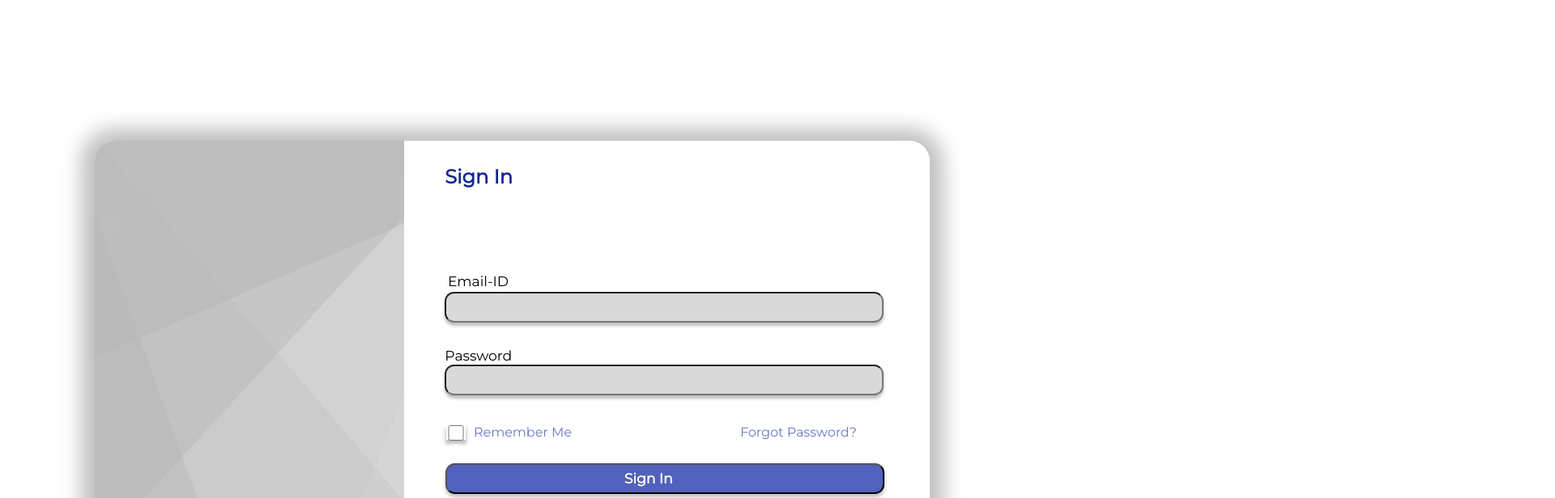
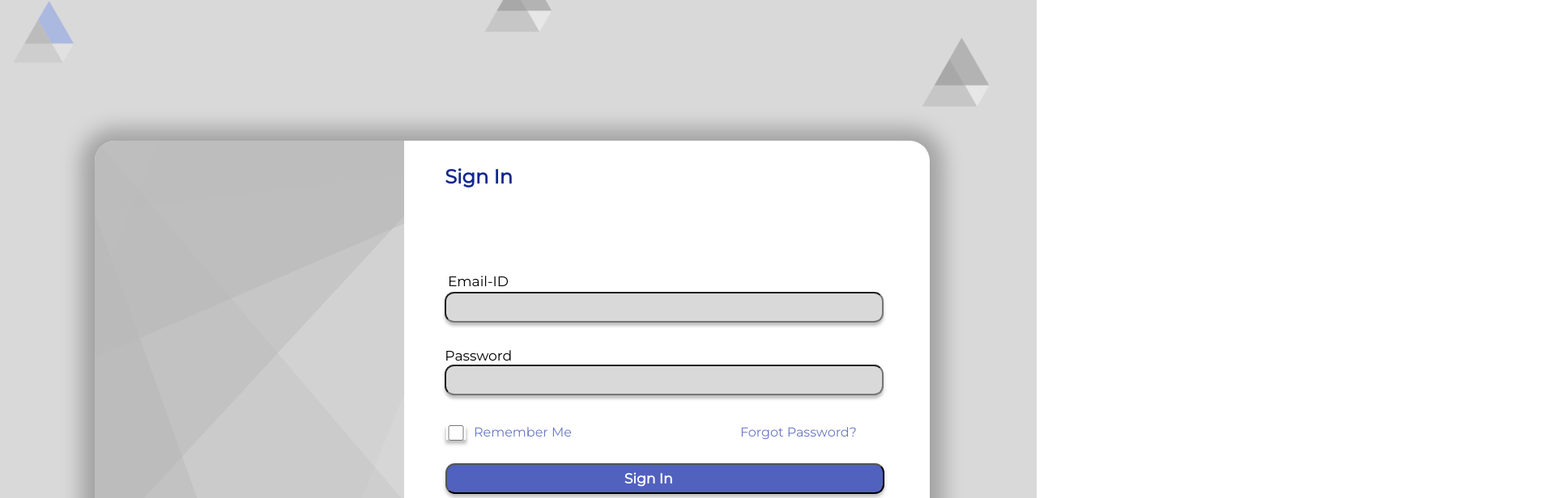
Before and after one commit to ipash185/CA_Portal_24, a React (Create React App) app: page /SignIn in a window 1280 px wide. Shown: the top 616 px of the page at 81% size, 1920 px wide, since content can reach past the window. Built offline with nearby package versions, Linux system fonts and the light colour scheme; no server answers.

Commit message:
scrolling removed

```diff
--- a/src/pages/Profile/Profile.module.css
+++ b/src/pages/Profile/Profile.module.css
@@ -22,6 +22,9 @@ body {
     display:flex;
     background-size: cover;
     background-position: center;
+    background-attachment: fixed;
+    overflow:hidden;
+    position: fixed;
   }
 
 
@@ -311,41 +314,20 @@ font-size: 2.6vh;
   }
 
 
-  @media screen and (max-width:725px) {
-    .EditBText {
-      font-size: 2.5vh;
-      left:82.5vw;
-      line-height: 3.5vh;
-    }
-    .PLabel {
-      font-size: 1.6vh;
-      line-height:2.8vh ;
-    }
-  }
-  @media screen and (max-width:675px){
-.PLabel1,.PLabel2,.PLabel3,.PLabel4,.PLabel5,.PLabel6,.PLabel7,.PLabel8,.PLabel9 {
-  font-size: 1.7vh;
 
 
-}
-.EditBText {
-  font-size: 2.1vh;
-  left:82vw;
-  line-height: 3.5vh;
-}
-  }
   @media screen and (max-width:768px){
 
     .PIn1,.PIn3,.PIn7,.PIn9{
-left:19vw;
+left:16vw;
 width: 32vw;
     }
     .PIn6,.PIn5{
-      left:19vw;
+      left:16vw;
       width: 68vw;
     }
     .PIn2,.PIn4,.PIn8{
-      left:55vw;
+      left:52vw;
       width: 32vw;
           }
 
@@ -353,21 +335,21 @@ width: 32vw;
       display: none;
     }
     .HeadPro{
-      left:19vw;
+      left:15vw;
     }
     .PLabel1,.PLabel3,.PLabel5,.PLabel7,.PLabel9,.PLabel6 {
-      left:19vw;
+      left:16vw;
       font-size: 2vh;
     }
     .PLabel2,.PLabel4,.PLabel8 {
-      left:55vw;
+      left:52vw;
       font-size: 2vh;
     }
     .ButtonAvatar,.ButtonText{
        display: none;
     }
     .ProfileDiv{
-      left:15vw;
+      left:10vw;
 
     }
     .EditBText {
@@ -378,3 +360,8 @@ width: 32vw;
       width:15vw;
     }
       }
+      @media screen and (max-width: 370px) {
+        .EditBText {
+          font-size: 1.9vh;
+        }
+      }
--- a/src/pages/SignIn/Sign.module.css
+++ b/src/pages/SignIn/Sign.module.css
@@ -11,6 +11,19 @@ body {
   code {
     font-family: source-code-pro, Menlo, Monaco, Consolas, 'Courier New',
       monospace;
+  }
+  .cont {
+    background-image:url("ktj background.png");
+    height: 120vh;
+    width: 130vw;
+    background-repeat:no-repeat;
+    border-radius: 0px;
+    display:flex;
+    background-size: cover;
+    background-position: center;
+    background-attachment: fixed;
+    overflow:hidden;
+    position:fixed;
   }
 
 
--- a/src/pages/SignIn/SignIn.js
+++ b/src/pages/SignIn/SignIn.js
@@ -24,7 +24,7 @@ const SignIn = () => {
       .finally(() => setLoading(false));
   };
   return (
-    <div>
+    <div className={styles.cont}>
 
       <div className={styles.SignIn}></div>
       <div className={styles.SignSide}></div>
--- a/src/pages/SignIn/SignUp.js
+++ b/src/pages/SignIn/SignUp.js
@@ -29,7 +29,7 @@ const SignUp = () => {
 
   return (
 
-    <div>
+    <div className={styles.cont}>
 
       <div className={styles.SignIn}></div>
       <div className={styles.SignSide}></div>
```
